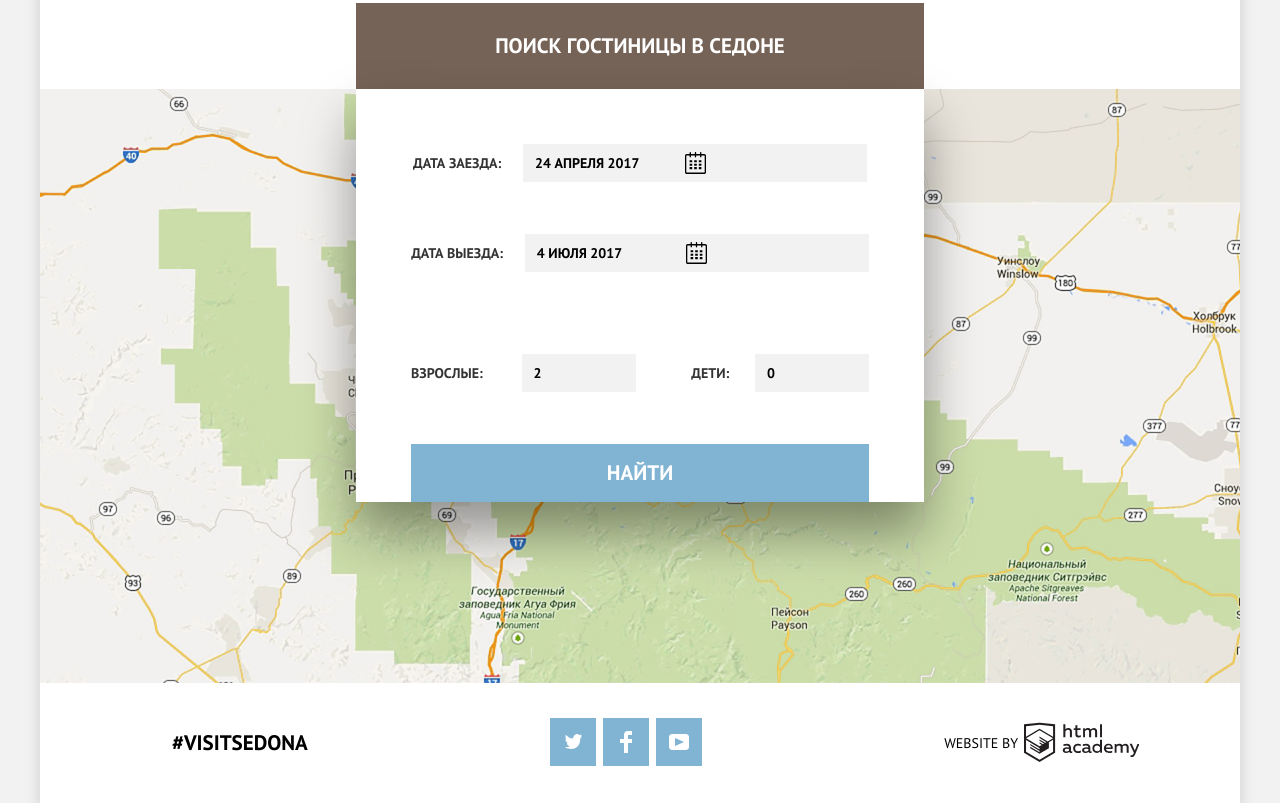
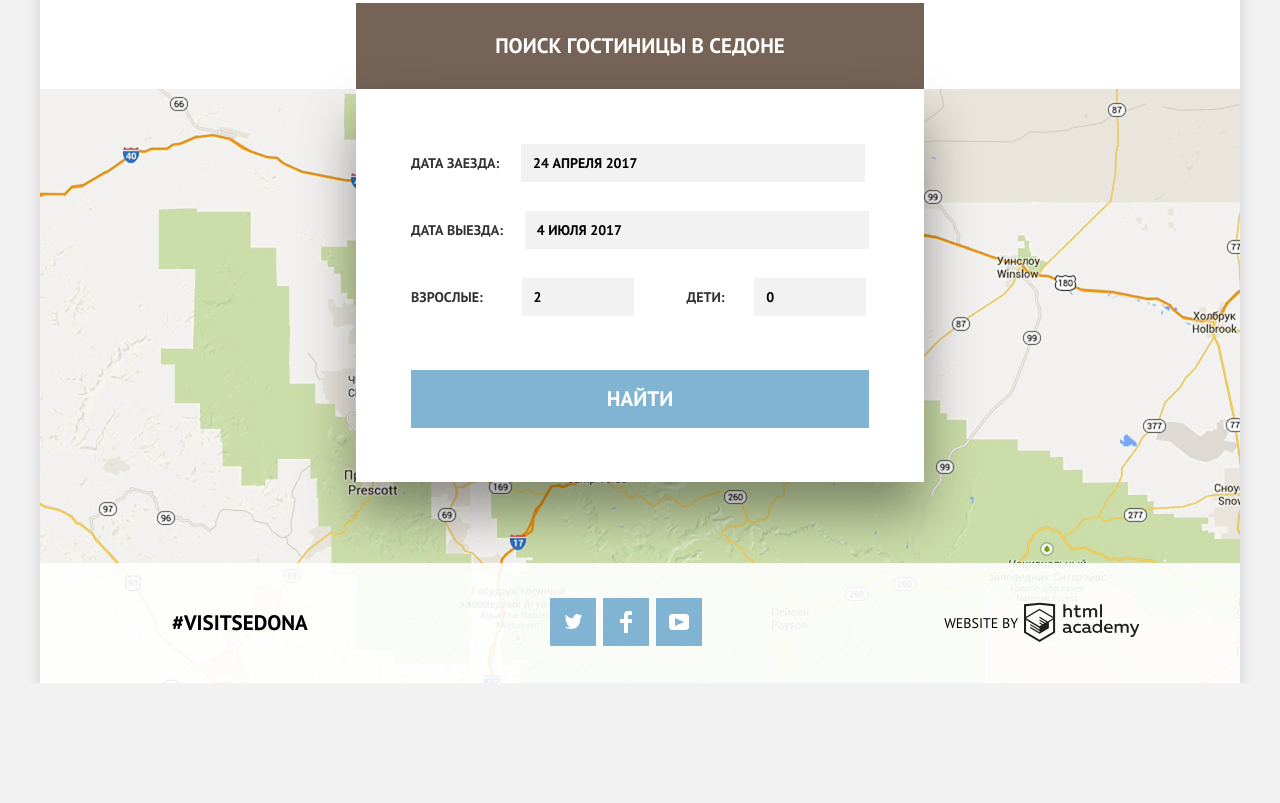
Before and after one commit to ivlikovalera/805883-sedona, a plain HTML site: page index.html in a window 1280 px wide. Shown: the part 2059-2862 px from the top of the page. After the commit the page ends 2742 px from the top, so only its background shows below. Drawn offline with Linux system fonts and the light colour scheme.

Commit message:
Главная

```diff
--- a/css/style.css
+++ b/css/style.css
@@ -11,6 +11,7 @@ body {
 	background-color: #f2f2f2;
 	max-width: 1200px;
 	box-shadow: 0 0 10px 4px #dbdbdb;
+	position: relative;
 }
 
 a {
@@ -388,31 +389,25 @@ input[type="radio"].visually-hidden {
 	margin-left: 55px;
 }
 
-.search-item_adults {
-	display: inline-block;
-	margin-left: 55px;
-	margin-right: 52px;
-	margin-top: 30px;
-	margin-bottom: 55px;
-}
-
-.search-item_children {
-	display: inline-block;
-	margin-top: 30px;
-	margin-bottom: 55px;
-}
-
+.search-inner {
+	display: flex;
+	margin-top: 29px;
+	padding-right: 55px;
+	padding-left: 55px;
+	margin-bottom: 54px;
+	}
 .search-item_adults input {
-	width: 114px;
+	width: 112px;
 	margin-left: 35px;
 }
 
-
 .search-item_children input {
-	width: 114px;
-	margin-left: 22px;
+	width: 112px;
+	margin-left: 26px;
+	}
+.search-item_children {
+	margin-left: 53px;
 }
-
 .search-item_arrival input {
 	width: 344px;
 	margin-left: 18px;
@@ -426,13 +421,6 @@ input[type="radio"].visually-hidden {
 .offers input[type="text"] {
 	box-sizing: border-box;
 	padding-left: 12px;
-}
-
-.search-item_arrival input[type="text"],
-.search-item_departure input[type="text"] {
-	background-image: url(../img/calendar.svg);
-	background-repeat: no-repeat;
-	background-position: center;
 }
 
 .offers label,
@@ -502,7 +490,12 @@ input[type="radio"].visually-hidden {
 	color: #000000;
 	background-color: #ffffff;
 }
-
+.page-footer_1ndex {
+	position: absolute;
+	bottom: 0;
+	width: 1200px;
+	background-color: rgba(255,255,255,0.9);
+}
 
 .footer-hashtag {
 	font-size: 21px;
--- a/index.html
+++ b/index.html
@@ -90,29 +90,31 @@
 			<a href="#" class="button">Поиск гостиницы в Седоне</a>
 			<section class="modal">
 				<form class="offers" action="https://echo.htmlacademy.ru" method="post">
-					<p class="search-item search-item_arrival">
+					<div class="search-item search-item_arrival">
 						<label for="arrival">Дата заезда:</label>
 						<input id="arrival" type="text" name="arr-date" value="24 апреля 2017" placeholder="24 апреля 2017">
-					</p>
-					<p class="search-item search-item_departure">
+					</div>
+					<div class="search-item search-item_departure">
 						<label for="departure">Дата выезда:</label>
 						<input id="departure" type="text" name="dep-date" value="4 июля 2017" placeholder="4 июля 2017">
-					</p>
-					<p class="search-item search-item_adults">
+					</div>
+					<div class="search-inner">
+					<div class="search-item search-item_adults">
 						<label for="adults">Взрослые:</label>
 						<input id="adults" type="text" name="num" value="2" placeholder="2">
-					</p>
-					<p class="search-item search-item_children">
+					</div>
+					<div class="search-item search-item_children">
 						<label for="children">Дети:</label>
 						<input id="children" type="text" name="num_1" value="0" placeholder="0">
-					</p>
+					</div>
+					</div>
 					<button class="button-search" type="submit">Найти</button>
 				</form>
 			</section>
 			<img class="map" src="img/map@3x.jpg" width="1200" height="593" alt="map">
 		</section>
 	</main>
-	<footer class="page-footer">
+	<footer class="page-footer page-footer_1ndex">
 		<p class="footer-hashtag">#visitsedona</p>
 		<ul class="footer-social">
 			<li><a class="social-button" href="#"><span class="visually-hidden">Твиттер</span>
```
